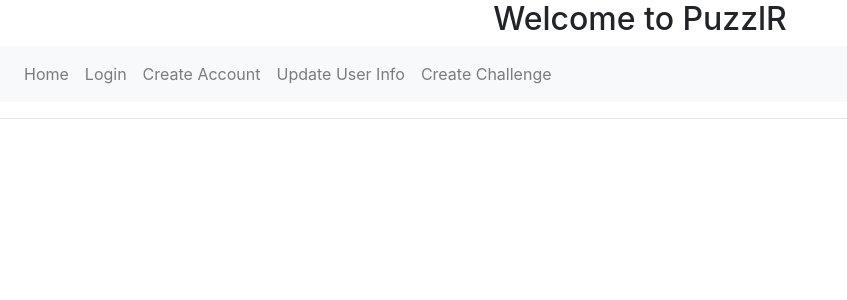
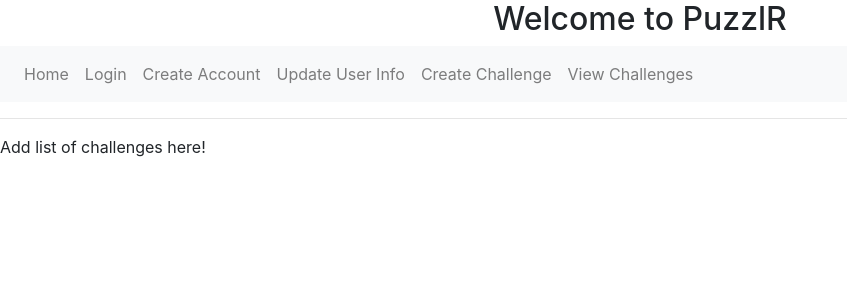
Before and after one commit to mohamed-youssef-bou/CodeClashFrontend, a React (Create React App) app: page /challenges in a window 1280 px wide. Shown: the top 300 px of the page, without its empty margins (0-847 px from the left). Built offline with nearby package versions, Linux system fonts and the light colour scheme; the HTML template or start-up script is replaced by a standard one.

Commit message:
Added button and nav to ListAllChallengesPage

```diff
--- a/src/App.js
+++ b/src/App.js
@@ -6,6 +6,7 @@ import UserCreateAccountPage from "./components/UserCreateAccountPage";
 import UserLoginPage from "./components/UserLoginPage";
 import UpdateUserPage from "./components/UpdateUserPage";
 import CreateChallengePage from "./components/CreateChallengePage";
+import ListAllChallengesPage from "./components/ListAllChallengesPage";
 
 class App extends Component {
     constructor(props) {
@@ -26,6 +27,7 @@ class App extends Component {
                 <li><Link to={'/create_account'} className="nav-link">Create Account</Link></li>
                 <li><Link to={'/update'} className="nav-link">Update User Info</Link></li>
                 <li><Link to={'/create_challenge'} className="nav-link">Create Challenge</Link></li>
+                <li><Link to={'/challenges'} className="nav-link">View Challenges</Link></li>
               </ul>
               </nav>
               <hr />
@@ -35,6 +37,7 @@ class App extends Component {
                   <Route path='/update' component={UpdateUserPage} />
                   <Route path='/create_account' component={UserCreateAccountPage} />
                   <Route path='/create_challenge' component={CreateChallengePage}></Route>
+                  <Route path='/challenges' component={ListAllChallengesPage}></Route>
               </Switch>
             </div>
           </Router>
--- /dev/null
+++ b/src/components/ListAllChallengesPage.js
@@ -0,0 +1,20 @@
+import React, { Component } from 'react';
+
+export class ListAllChallengesPage extends Component {
+    constructor(props) {
+      super(props);
+      this.state = {
+
+      };
+
+    }
+
+    render () {
+      return (
+        <div>
+          Add list of challenges here!
+        </div>
+      )
+    }
+}
+export default ListAllChallengesPage;
```
